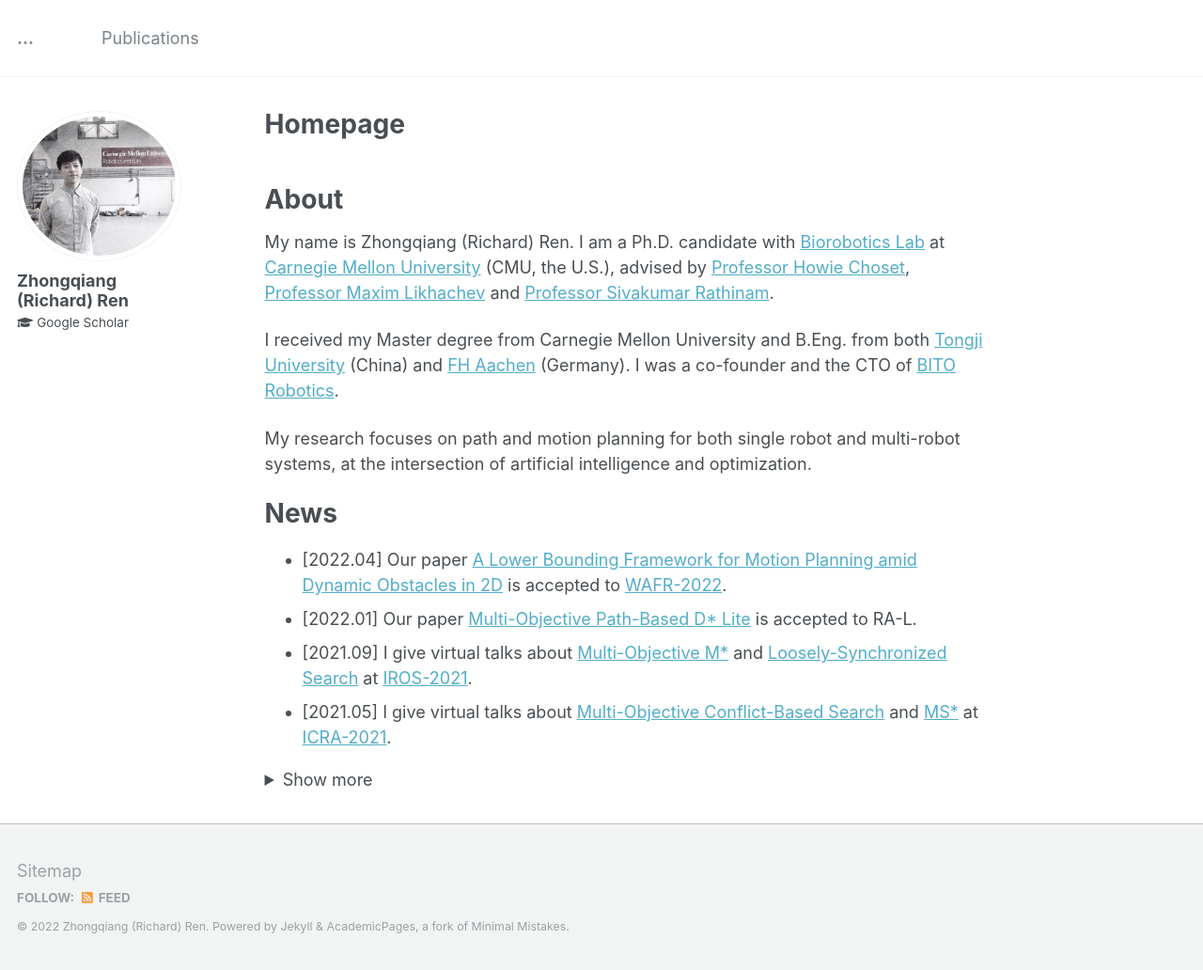
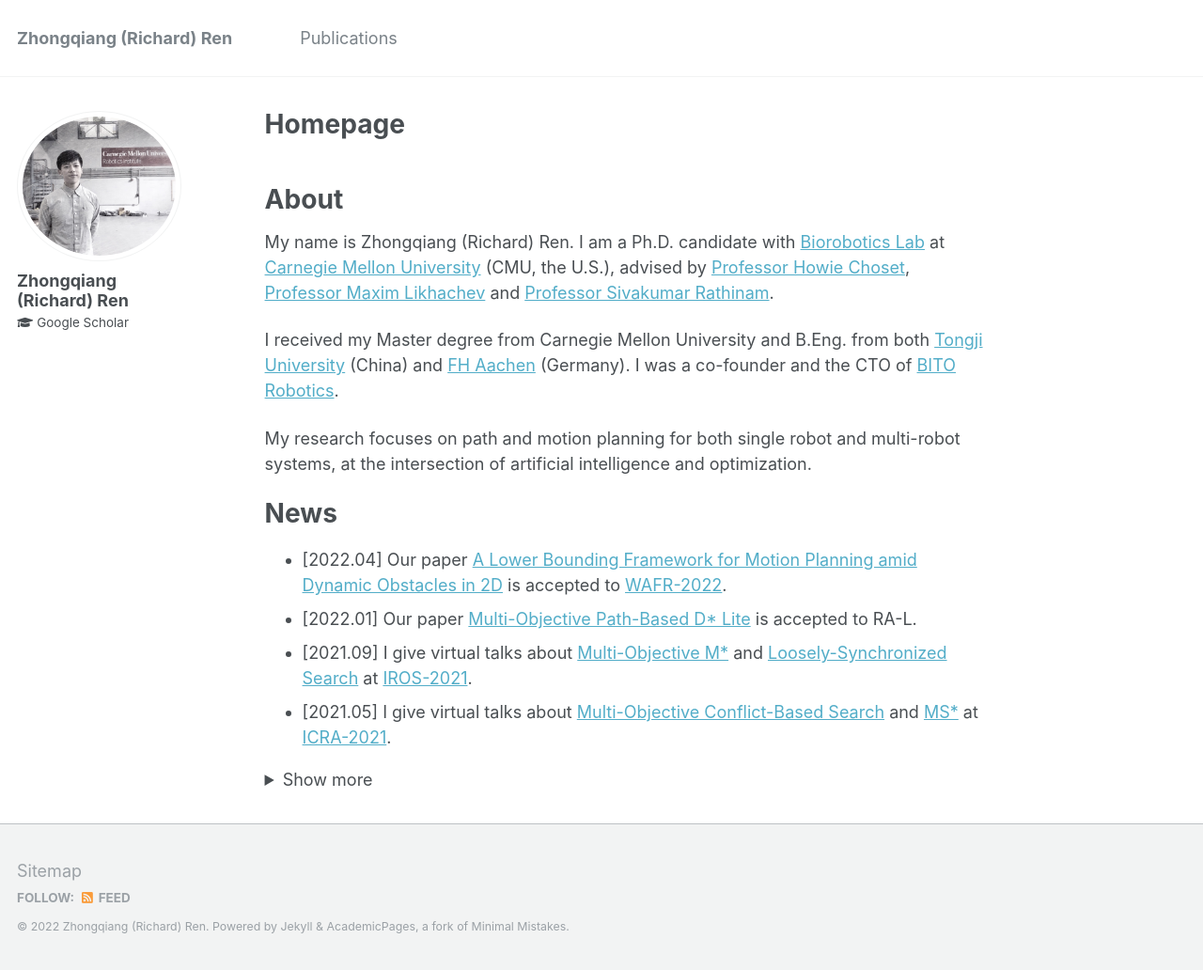
Before and after one commit to wonderren/wonderren.github.io, a Jekyll site: the page built from _pages/about.md, in a window 1280 px wide. Shown: the whole page at 94% size. Built offline with Jekyll 4.4.1, drawn with Linux system fonts in a browser that asks for light colours; formulas are drawn with MathJax 3.

Commit message:
slight change

```diff
--- a/_config.yml
+++ b/_config.yml
@@ -8,7 +8,7 @@
 # Site Settings
 locale                   : "en-US"
 # title                    : "Research Page of Zhongqiang (Richard) Ren"
-title                    : "..."
+title                    : "Zhongqiang (Richard) Ren"
 title_separator          : "-"
 name                     : &name "Zhongqiang (Richard) Ren"
 description              : &description "personal description"
```
